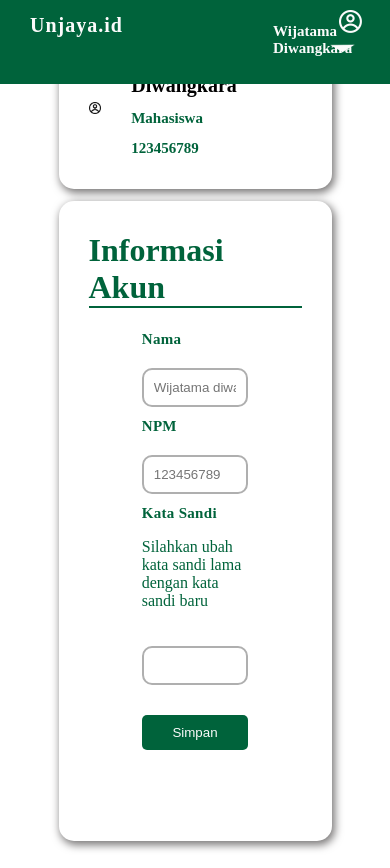
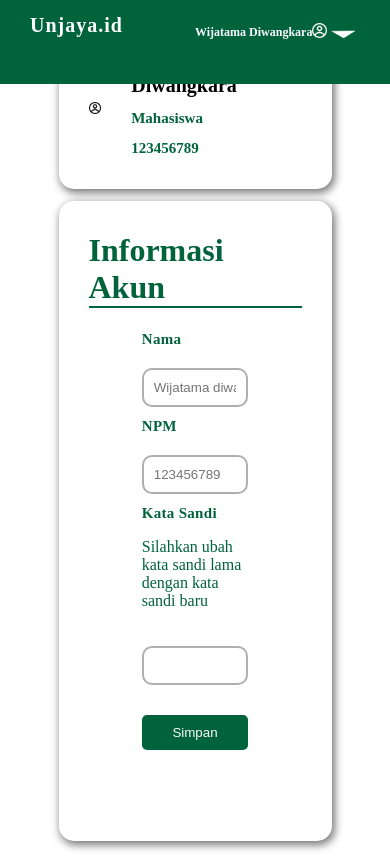
Before and after one commit to SokKanaTorajd/fe-unjaya-short-url, a Next.js app: page /setting in a window 390 px wide. Built offline with nearby package versions, Linux system fonts and the light colour scheme.

Commit message:
update responsif max-width 500

```diff
--- a/styles/dashboard.css
+++ b/styles/dashboard.css
@@ -706,40 +706,64 @@ h1 span{
 
 @media(max-width:500px){
   .dash{
-    margin-bottom: 0;
-    height: 30vh;
+    display: none;
   }
-.dashb{
-  left:83%;
+  .dashb h2{
+    left:50%;
+    font-size:12px;
+    margin-top: 10px;
   }
   .akun {
-  left: 87%;
-  margin-top: 10px;
+    width: 15px;
+    left: 80%;
+    margin-top: 23px;
+
   }
-.poly {
+  .poly button{
+    width:40px;
     position: absolute;
-  left: 94%;
-  margin-top: 10px;
+    left: 50%;
+    margin-top: -13px;
   }
   .header h1{
+    z-index: 2;
     left: 30px;
     font-size: 20px;
   }
-.userbin{
+  .userbinn{
     padding: 1px;
-}
-.dash>.ket{
-  font-size: 15px;
-  line-height: 1rem;
   }
   .ket-riwayat{
     width: 85%;
+    padding:10px 20px;
   }
-.option-click, .just-now{
-  width: 10%;
-  font-size: 12px;
+  .option-click{
+    width: 20px;
+    align-items:justify;
+    font-size: 14px;
+    margin:auto;
   }
   .ket-riwayat p{
     font-size: 10px;
   }
+  .grafik-n{
+    display: none;
   }
+  .ket p{
+    font-size:10px;
+  }
+  .flex1 {
+    margin-top:20%;
+    width: 100%;
+  }
+  .link-hasil{
+    font-size: 11px;
+    grid-column-gap: 10px;
+  }
+  .salinn, .share{
+    width: 25px;
+  }
+  .dele{
+    width:15px;
+  }
+}
```
Lines whose indentation alone changed are shown as unchanged.
